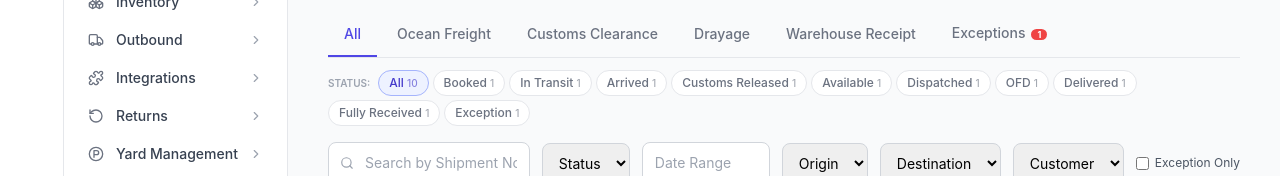
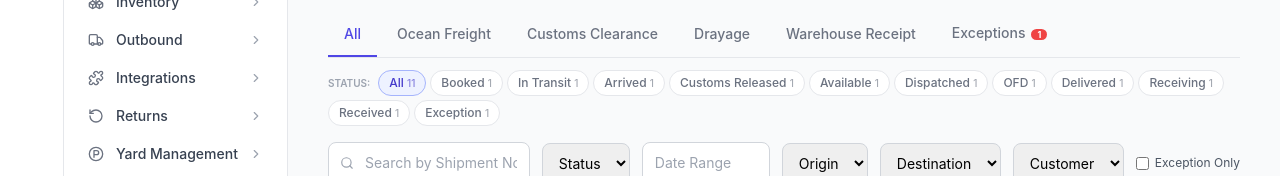
Before and after one commit to WYJade/CP-Announcement-management, a React (Vite) app: page /international/tracking in a window 1280 px wide. Shown: the part 436-612 px from the top of the page. Built offline with nearby package versions, Linux system fonts and the light colour scheme.

Commit message:
fix: warehouse phase split into Receiving + Received statuses for realistic flow

```diff
--- a/src/components/International/IntlTracking.tsx
+++ b/src/components/International/IntlTracking.tsx
@@ -25,18 +25,20 @@ const TRACKING_DATA: TrackingRecord[] = [
   { id: 'SSGNS2607829', shipmentNo: 'SSHAS2608072', hbl: 'SSGNS2607829', status: 'Dispatched', containers: ['WHSU8555505'], currentMilestone: 'Enroute to Deliver Load', origin: 'Haiphong, VN', destination: 'Savannah, US', eta: 'Jun 13, 2026', customer: 'ADOORN LLC', receivedTime: '-', lastUpdated: 'Jun 15, 2026 08:30', hasException: false },
   { id: 'SSHAS2608135', shipmentNo: 'SSHAS2608135', hbl: 'SSHAS2608135', status: 'Customs Released', containers: ['XYLU8225020', 'SELU4350353'], currentMilestone: 'Customs Released', origin: 'Shanghai, CN', destination: 'Los Angeles, US', eta: 'Jun 01, 2026', customer: 'THE ONLY BEAN LLC', receivedTime: '-', lastUpdated: 'Jun 14, 2026 14:20', hasException: false },
   { id: 'HLXU2608001', shipmentNo: 'SSHAS2608099', hbl: 'HLXU2608001', status: 'Booked', containers: ['HLXU3456789'], currentMilestone: 'Booked', origin: 'Ho Chi Minh, VN', destination: 'New York, US', eta: 'Jul 10, 2026', customer: 'ORGAIN LLC', receivedTime: '-', lastUpdated: 'Jun 10, 2026 09:00', hasException: false },
-  { id: 'SSHAS2608130', shipmentNo: 'SSHAS2608130', hbl: 'SSHAS2608130', status: 'Fully Received', containers: ['ONEU8472065'], currentMilestone: 'Fully Received', origin: 'Ningbo, CN', destination: 'Long Beach, US', eta: 'May 28, 2026', customer: 'VITA COCO', receivedTime: 'Jun 05, 2026', lastUpdated: 'Jun 05, 2026 16:45', hasException: false },
+  { id: 'SSHAS2608130', shipmentNo: 'SSHAS2608130', hbl: 'SSHAS2608130', status: 'Received', containers: ['ONEU8472065'], currentMilestone: 'Received', origin: 'Ningbo, CN', destination: 'Long Beach, US', eta: 'May 28, 2026', customer: 'VITA COCO', receivedTime: 'Jun 05, 2026', lastUpdated: 'Jun 05, 2026 16:45', hasException: false },
   { id: 'SSGNS2607900', shipmentNo: 'SSHAS2607900', hbl: 'SSGNS2607900', status: 'Exception', containers: ['FANU3191648'], currentMilestone: 'Customs Exception', origin: 'Qingdao, CN', destination: 'Savannah, US', eta: 'Jun 08, 2026', customer: 'ADOORN LLC', receivedTime: '-', lastUpdated: 'Jun 12, 2026 11:15', hasException: true, exceptionNote: 'CBP hold - document mismatch' },
   { id: 'SSHAS2608200', shipmentNo: 'SSHAS2608200', hbl: 'SSHAS2608200', status: 'Arrived', containers: ['MSCU7234891', 'TCKU9988776'], currentMilestone: 'Grounded / At Destination', origin: 'Shanghai, CN', destination: 'Long Beach, US', eta: 'Jun 12, 2026', customer: 'PLEASS GLOBAL', receivedTime: '-', lastUpdated: 'Jun 13, 2026 07:00', hasException: false },
   { id: 'SSHAS2608250', shipmentNo: 'SSHAS2608250', hbl: 'SSHAS2608250', status: 'In Transit', containers: ['CMAU5567890'], currentMilestone: 'In Transit', origin: 'Shenzhen, CN', destination: 'Savannah, US', eta: 'Jun 25, 2026', customer: 'ADOORN LLC', receivedTime: '-', lastUpdated: 'Jun 14, 2026 10:00', hasException: false },
   { id: 'SSHAS2608260', shipmentNo: 'SSHAS2608260', hbl: 'SSHAS2608260', status: 'OFD', containers: ['TRLU7494622'], currentMilestone: 'Out for Delivery', origin: 'Ningbo, CN', destination: 'Long Beach, US', eta: 'Jun 10, 2026', customer: 'ORGAIN LLC', receivedTime: '-', lastUpdated: 'Jun 15, 2026 06:00', hasException: false },
   { id: 'SSHAS2608270', shipmentNo: 'SSHAS2608270', hbl: 'SSHAS2608270', status: 'Delivered', containers: ['KKFU9159476'], currentMilestone: 'Delivered to Warehouse', origin: 'Shanghai, CN', destination: 'Long Beach, US', eta: 'Jun 08, 2026', customer: 'VITA COCO', receivedTime: '-', lastUpdated: 'Jun 14, 2026 15:30', hasException: false },
   { id: 'SSHAS2608280', shipmentNo: 'SSHAS2608280', hbl: 'SSHAS2608280', status: 'Available', containers: ['NYKU4064208'], currentMilestone: 'Available for Pickup', origin: 'Qingdao, CN', destination: 'Savannah, US', eta: 'Jun 11, 2026', customer: 'THE ONLY BEAN LLC', receivedTime: '-', lastUpdated: 'Jun 13, 2026 12:00', hasException: false },
+  { id: 'SSHAS2608290', shipmentNo: 'SSHAS2608290', hbl: 'SSHAS2608290', status: 'Receiving', containers: ['HAMU1732295'], currentMilestone: 'Warehouse Receiving', origin: 'Shanghai, CN', destination: 'Savannah, US', eta: 'Jun 05, 2026', customer: 'ADOORN LLC', receivedTime: '-', lastUpdated: 'Jun 15, 2026 09:30', hasException: false },
 ]
 
 function statusColor(status: string) {
   if (status === 'Exception') return 'bg-red-100 text-red-700'
-  if (status === 'Fully Received') return 'bg-green-100 text-green-700'
+  if (status === 'Received') return 'bg-green-100 text-green-700'
+  if (status === 'Receiving') return 'bg-lime-100 text-lime-700'
   if (status === 'Delivered') return 'bg-emerald-100 text-emerald-700'
   if (status === 'In Transit') return 'bg-blue-100 text-blue-700'
   if (status === 'Arrived') return 'bg-indigo-100 text-indigo-700'
@@ -52,7 +54,7 @@ function statusColor(status: string) {
 // Each status belongs to exactly ONE phase. Phase tabs filter by phase.
 // Status pills filter by individual status. Both are always consistent.
 
-const UNIFIED_STATUSES = ['Booked', 'In Transit', 'Arrived', 'Customs Released', 'Available', 'Dispatched', 'OFD', 'Delivered', 'Fully Received', 'Exception'] as const
+const UNIFIED_STATUSES = ['Booked', 'In Transit', 'Arrived', 'Customs Released', 'Available', 'Dispatched', 'OFD', 'Delivered', 'Receiving', 'Received', 'Exception'] as const
 
 // Which phase does each status belong to?
 const STATUS_TO_PHASE: Record<string, string> = {
@@ -64,7 +66,8 @@ const STATUS_TO_PHASE: Record<string, string> = {
   'Dispatched': 'drayage',
   'OFD': 'drayage',
   'Delivered': 'drayage',
-  'Fully Received': 'warehouse',
+  'Receiving': 'warehouse',
+  'Received': 'warehouse',
   'Exception': 'exception',
 }
 
@@ -74,7 +77,7 @@ const PHASE_STATUSES: Record<string, string[]> = {
   ocean: ['Booked', 'In Transit', 'Arrived'],
   customs: ['Customs Released'],
   drayage: ['Available', 'Dispatched', 'OFD', 'Delivered'],
-  warehouse: ['Fully Received'],
+  warehouse: ['Receiving', 'Received'],
   exception: ['Exception'],
 }
 
```
